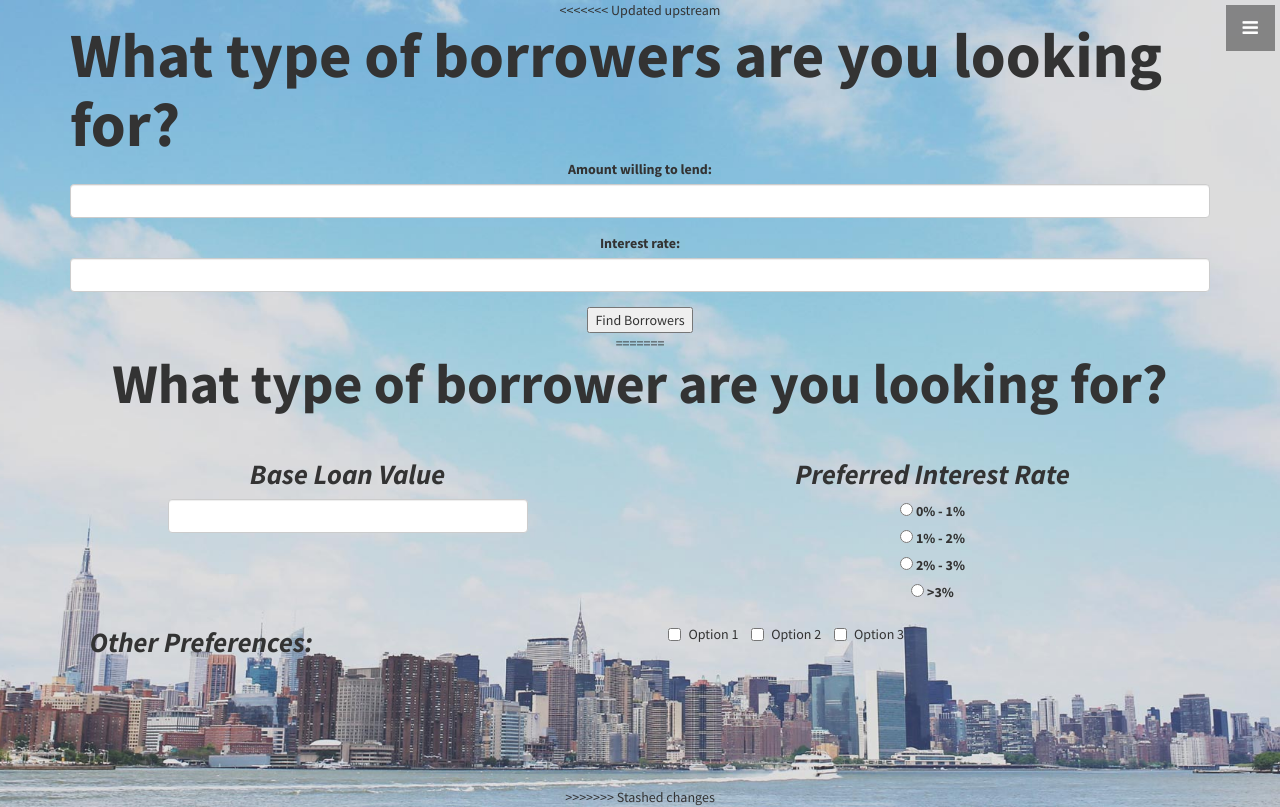
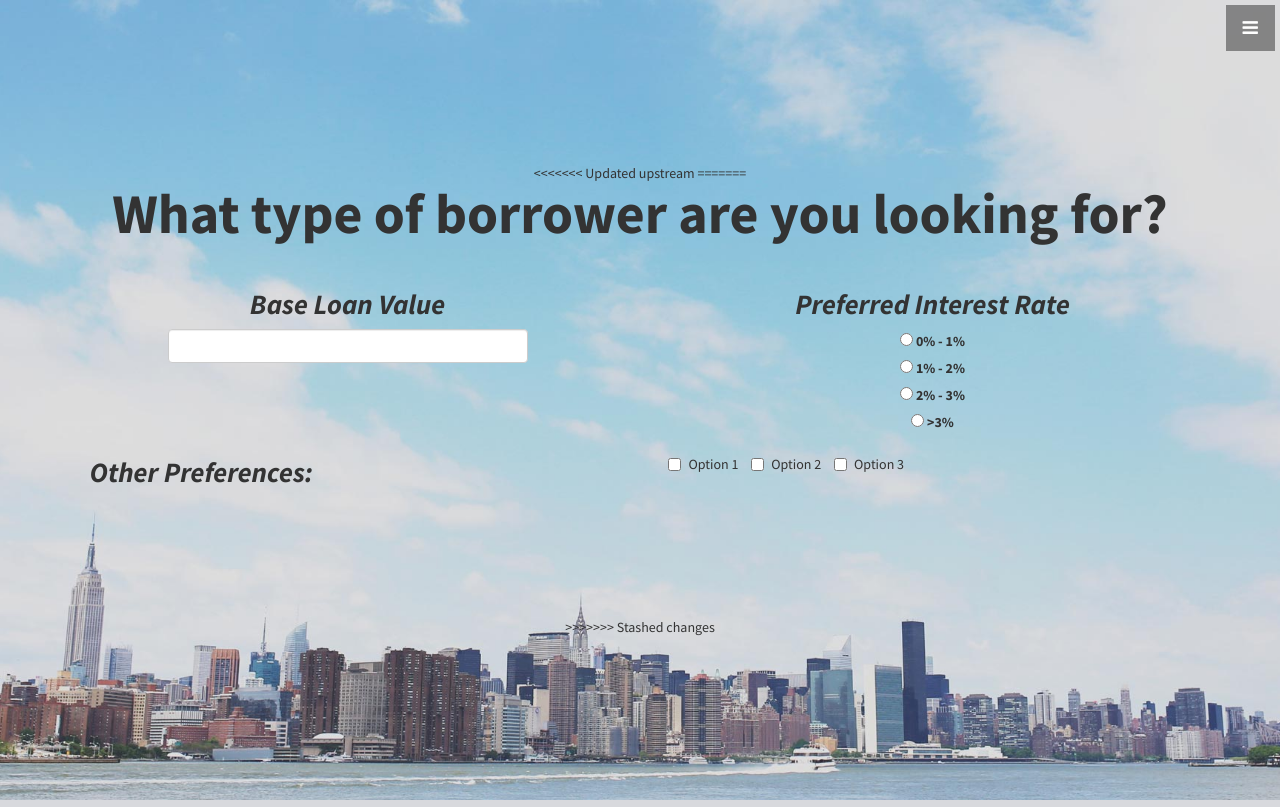
Before and after one commit to Shashank-Ojha/MakeBank, a Flask app: page /lend in a window 1280 px wide. Run offline with Flask 2, Linux system fonts and the light colour scheme; some libraries are stand-ins or nearby versions.

Commit message:
Github Error Fix

```diff
--- a/templates/lend.html
+++ b/templates/lend.html
@@ -72,18 +72,7 @@ h1{
         <div class="text-vertical-center">
           <div class="container">
 <<<<<<< Updated upstream
-            <h1 style="text-align:left">What type of borrowers are you looking for?</h1>
-            <form action="/lend" method="POST">
-              <div class="form-group">
-                <label for="usr">Amount willing to lend:</label>
-                <input type="text" name ="amount" class="form-control" id="usr">
-              </div>
-              <div class="form-group">
-                <label for="pwd">Interest rate:</label>
-                <input type="text" name ="rate" class="form-control" id="pwd">
-              </div>
-              <input type="submit" name="my-form" value="Find Borrowers">
-            </form>
+
 =======
             <div class="row" style="vertical-align:text-top;">
                 <h1 style="font-size:400%;">What type of borrower are you looking for?</h1>
```
